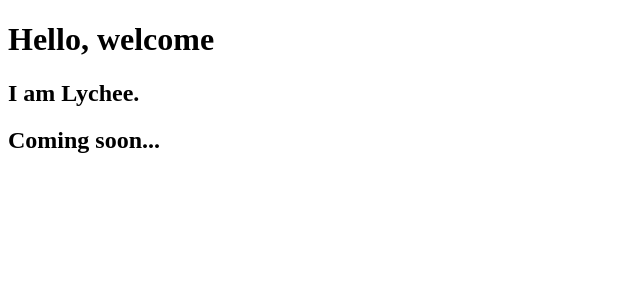
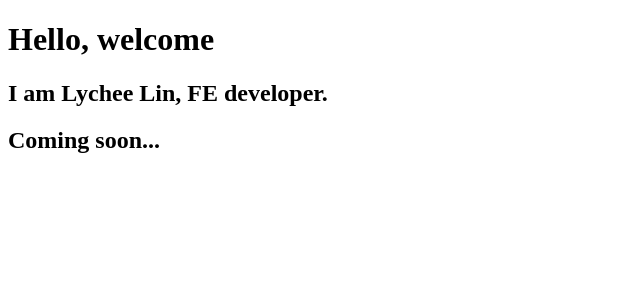
Before and after one commit to linzhihui2022/app, a Nuxt app: page / in a window 1280 px wide. Shown: the top 300 px of the page, without its empty margins (0-640 px from the left). Built offline with nearby package versions, Linux system fonts and the light colour scheme.

Commit message:
feat: release

```diff
--- a/app.vue
+++ b/app.vue
@@ -1,7 +1,7 @@
 <template>
   <div>
     <h1>Hello, welcome</h1>
-    <h2>I am Lychee.</h2>
+    <h2>I am Lychee Lin, FE developer.</h2>
     <h2>Coming soon...</h2>
   </div>
 </template>
```
